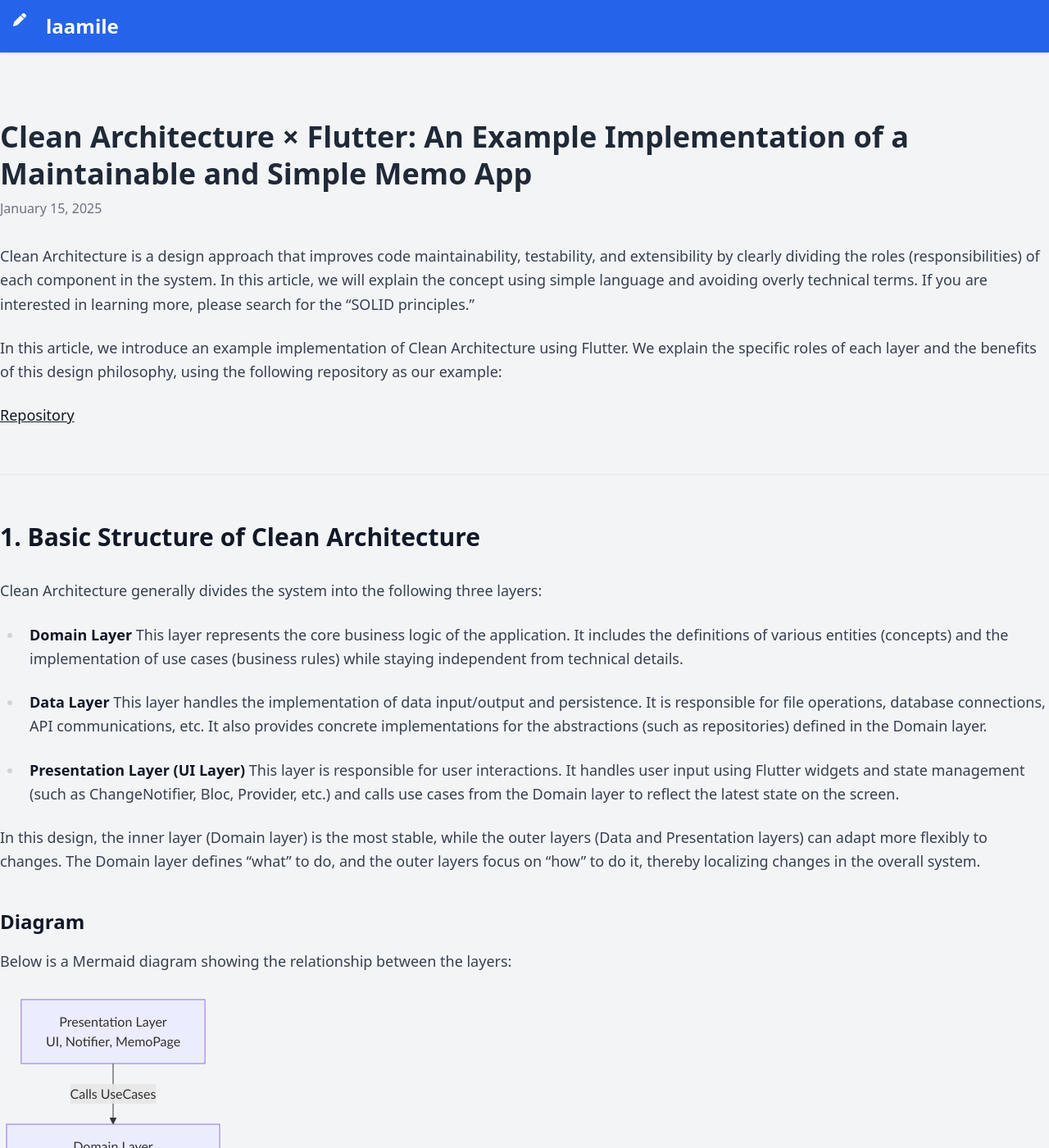
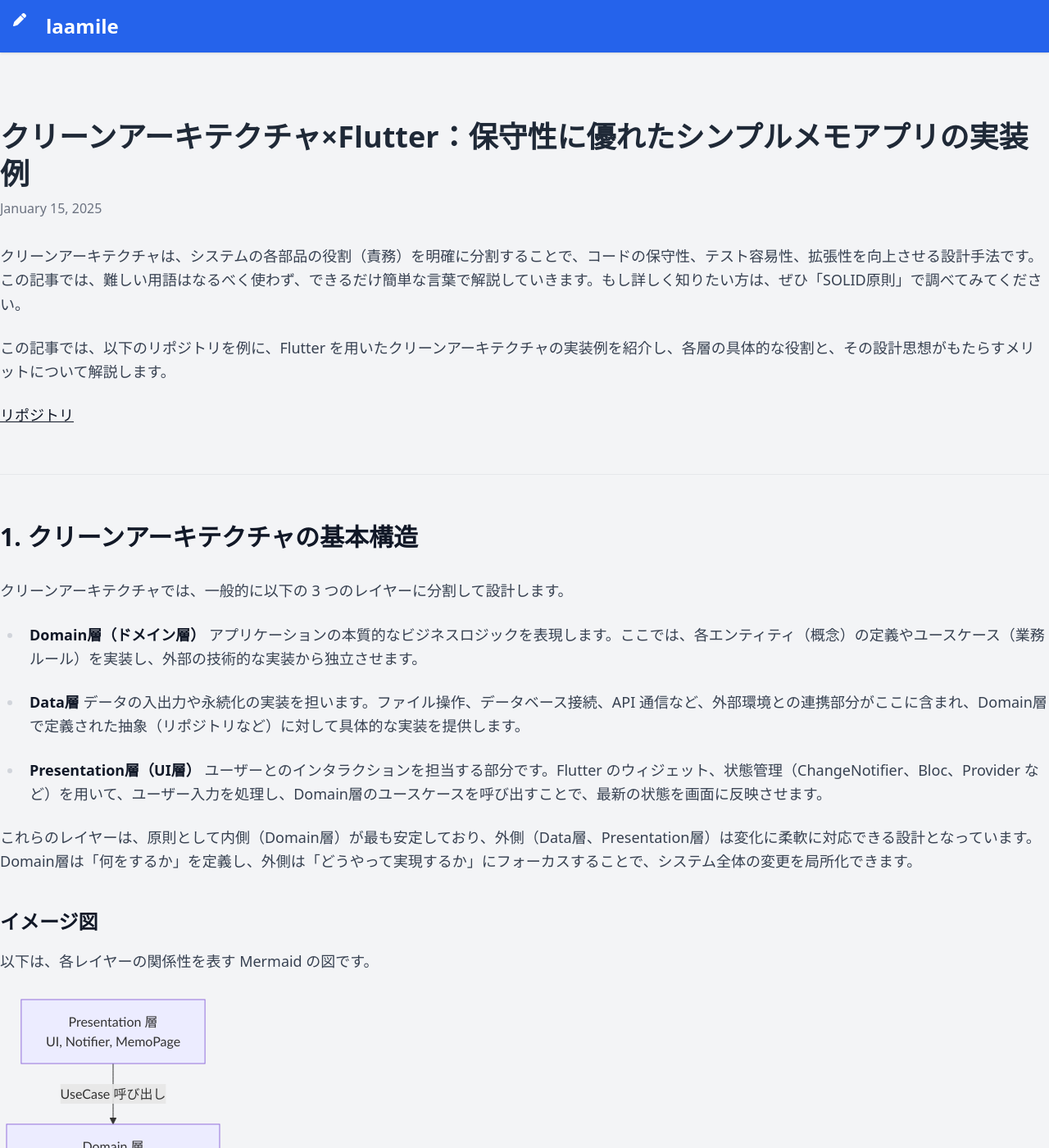
Before and after one commit to ishii-kanade/ishii-kanade.github.io, a Jekyll site: the page built from _posts/2025-01-19-flutter-clean-architecture.markdown, in a window 1280 px wide and 1400 px high. Shown: the whole window at 82% size. Built offline with Jekyll 4.4.1, drawn with Linux system fonts in a browser that asks for light colours; comment, search, counter and statistics services are not loaded; some of the changed text lies outside the part shown.

Commit message:
Update 2025-01-19-flutter-clean-architecture.markdown

````diff
--- a/_posts/2025-01-19-flutter-clean-architecture.markdown
+++ b/_posts/2025-01-19-flutter-clean-architecture.markdown
@@ -1,86 +1,84 @@
+---
+layout: post
+title: "クリーンアーキテクチャ×Flutter：保守性に優れたシンプルメモアプリの実装例"
+date: 2025-01-15
+categories: blog
 ---
 
-layout: post
-title: "Clean Architecture × Flutter: An Example Implementation of a Maintainable and Simple Memo App"
-date: 2025-01-15
-categories: blog
+クリーンアーキテクチャは、システムの各部品の役割（責務）を明確に分割することで、コードの保守性、テスト容易性、拡張性を向上させる設計手法です。この記事では、難しい用語はなるべく使わず、できるだけ簡単な言葉で解説していきます。もし詳しく知りたい方は、ぜひ「SOLID原則」で調べてみてください。
+
+この記事では、以下のリポジトリを例に、Flutter を用いたクリーンアーキテクチャの実装例を紹介し、各層の具体的な役割と、その設計思想がもたらすメリットについて解説します。
+
+[リポジトリ](https://github.com/ishii-kanade/memoapp)
 
 ---
 
-Clean Architecture is a design approach that improves code maintainability, testability, and extensibility by clearly dividing the roles (responsibilities) of each component in the system. In this article, we will explain the concept using simple language and avoiding overly technical terms. If you are interested in learning more, please search for the "SOLID principles."
+## 1. クリーンアーキテクチャの基本構造
 
-In this article, we introduce an example implementation of Clean Architecture using Flutter. We explain the specific roles of each layer and the benefits of this design philosophy, using the following repository as our example:
+クリーンアーキテクチャでは、一般的に以下の 3 つのレイヤーに分割して設計します。
 
-[Repository](https://github.com/ishii-kanade/memoapp)
+- **Domain層（ドメイン層）**
+  アプリケーションの本質的なビジネスロジックを表現します。ここでは、各エンティティ（概念）の定義やユースケース（業務ルール）を実装し、外部の技術的な実装から独立させます。
 
----
+- **Data層**
+  データの入出力や永続化の実装を担います。ファイル操作、データベース接続、API 通信など、外部環境との連携部分がここに含まれ、Domain層で定義された抽象（リポジトリなど）に対して具体的な実装を提供します。
 
-## 1. Basic Structure of Clean Architecture
+- **Presentation層（UI層）**
+  ユーザーとのインタラクションを担当する部分です。Flutter のウィジェット、状態管理（ChangeNotifier、Bloc、Provider など）を用いて、ユーザー入力を処理し、Domain層のユースケースを呼び出すことで、最新の状態を画面に反映させます。
 
-Clean Architecture generally divides the system into the following three layers:
+これらのレイヤーは、原則として内側（Domain層）が最も安定しており、外側（Data層、Presentation層）は変化に柔軟に対応できる設計となっています。Domain層は「何をするか」を定義し、外側は「どうやって実現するか」にフォーカスすることで、システム全体の変更を局所化できます。
 
-- **Domain Layer**
-  This layer represents the core business logic of the application. It includes the definitions of various entities (concepts) and the implementation of use cases (business rules) while staying independent from technical details.
+### イメージ図
 
-- **Data Layer**
-  This layer handles the implementation of data input/output and persistence. It is responsible for file operations, database connections, API communications, etc. It also provides concrete implementations for the abstractions (such as repositories) defined in the Domain layer.
-
-- **Presentation Layer (UI Layer)**
-  This layer is responsible for user interactions. It handles user input using Flutter widgets and state management (such as ChangeNotifier, Bloc, Provider, etc.) and calls use cases from the Domain layer to reflect the latest state on the screen.
-
-In this design, the inner layer (Domain layer) is the most stable, while the outer layers (Data and Presentation layers) can adapt more flexibly to changes. The Domain layer defines "what" to do, and the outer layers focus on "how" to do it, thereby localizing changes in the overall system.
-
-### Diagram
-
-Below is a Mermaid diagram showing the relationship between the layers:
+以下は、各レイヤーの関係性を表す Mermaid の図です。
 
 <div class="mermaid">
     graph TD
-        A[Presentation Layer<br/>UI, Notifier, MemoPage]
-        B[Domain Layer<br/>MemoEntity, UseCases, Repository Abstraction]
-        C[Data Layer<br/>MemoModel, DataSource, Repository Concrete Implementation]
+        A[Presentation 層<br/>UI, Notifier, MemoPage]
+        B[Domain 層<br/>MemoEntity, UseCases, リポジトリの抽象]
+        C[Data 層<br/>MemoModel, DataSource, Repository の具象実装]
 
-        A -->|Calls UseCases| B
-        B -->|Abstract Repository| C
+        A -->|UseCase 呼び出し| B
+        B -->|抽象化されたリポジトリ| C
 </div>
 
 ---
 
-### An Analogy: Clean Architecture as Movie Production
+### クリーンアーキテクチャを映画制作に例える
 
-To make it easier to understand, imagine Clean Architecture in the context of movie production, where each layer’s role is clearly defined, thereby enhancing overall quality and maintainability. Consider the following analogy:
+クリーンアーキテクチャを映画制作に例えると、各層の役割が明確に分割され、全体の品質や保守性が向上している様子がイメージしやすくなります。以下のように考えてみてください。
 
-- **Domain Layer (Screenwriter and Director)**
-  - **Role:** The screenwriter and director decide the core story, theme, and characters of the movie. They focus on "what" the movie will convey without worrying about the sets or special effects.
-  - **Correspondence:** The Domain layer defines the business logic and rules of the app (for example, creating, editing, and deleting memos). It specifies "what" to do, independent of "how" it is implemented later.
+- **Domain層（シナリオライターと監督）**
+  - **役割:** 映画の核となるストーリーやテーマ、キャラクターの本質などを決めるのはシナリオライターや監督です。彼らは映画の「何を伝えるか」というビジョンに集中し、どのようなセットや特殊効果を使うかなどは意識しません。
+  - **対応例:** Domain層は、アプリの本質的なビジネスロジックやルール（例えば、メモの作成、編集、削除など）を定義します。ここでは「何をするか」が決まっており、そのルールは後でどのように実現されるかには依存しません。
 
-- **Data Layer (Art and Special Effects Team)**
-  - **Role:** The art and special effects teams are responsible for creating the sets and special effects that bring the director’s vision to life. They focus on the practical aspects of how to realize the story.
-  - **Correspondence:** The Data layer implements the concrete data operations (such as file I/O, JSON conversion, database access, or API communication) based on the instructions coming from the Domain layer. It also handles interactions with external systems.
+- **Data層（美術や特殊効果チーム）**
+  - **役割:** 映画で使われるセットや特殊効果、実際の撮影技術を担当するのが美術や特殊効果のチームです。彼らはシナリオライターや監督のビジョンに沿って、具体的な映像を作り上げます。
+  - **対応例:** Data層は、Domain層の指示（つまり、どのようなデータ操作が必要か）に基づいて、実際のデータの読み書きや変換、API 通信などの具体的な技術的実装を行います。ここでは外部システムとの連携も担います。
 
-- **Presentation Layer (Actors and Stage Crew)**
-  - **Role:** Actors and the stage crew directly communicate the story to the audience. They perform based on the script, ensuring that the audience can follow the narrative.
-  - **Correspondence:** The Presentation layer handles direct interactions with the user. It uses Flutter widgets and state management to capture user input and call the Domain layer’s use cases, updating the screen to reflect the latest state.
+- **Presentation層（俳優と演出スタッフ）**
+  - **役割:** 俳優や演出スタッフは、観客に物語を伝える最前線の存在です。シナリオに基づいて演技をし、観客がストーリーを理解しやすいように演出を行います。
+  - **対応例:** Presentation層は、ユーザーと直接対話する部分です。Flutter のウィジェットや状態管理を用いて、ユーザー入力を受け、Domain層のユースケースを呼び出すことでデータを画面に反映します。
 
 ---
 
-## 2. Examples of Each Layer in the Memo App
+## 2. メモアプリの各レイヤーの具体例
 
-Below, we explain the specific roles and implementation examples for each layer.
+ここでは、各層ごとの具体的な役割と実装例を詳しく説明します。
 
-### 2.1 Domain Layer
+### 2.1 Domain層
 
-#### Role
+#### 役割
 
-- This layer defines the business rules of the application—that is, what the app is supposed to do. It delegates the "how" part to other layers, making overall system management easier.
-- It captures the fundamental operations of a memo app, such as creating, editing, and pinning memos.
-- By remaining independent of technical implementations (UI, data persistence, etc.), it provides a design that is resilient to future changes.
+- アプリケーションのビジネスルール、つまり「何をするか」を定義する層です。「どうやるか」は他の層に任せるため、システム全体が管理しやすくなります。
+- この層は、ユーザーがメモアプリで行う「メモの記録」「編集」「ピン留め」などの基本操作のルールを表現します。
+- 技術的な実装（UI やデータ保存方法）から独立しているため、将来的な変更に強い設計です。
 
-#### Implementation Examples
+#### 実装例
 
 - **MemoEntity**
 
-  In the Domain layer, `MemoEntity` represents the concept of a memo. It is defined as the basic model used throughout the application’s business logic.
+  Domain層で「メモ」という概念を表現するクラスです。アプリ全体のビジネスロジックで利用する基本モデルとして定義されます。
 
   ```dart
   // domain/entities/memo_entity.dart
@@ -95,9 +93,9 @@ Below, we explain the specific roles and implementation examples for each layer.
   }
   ```
 
-- **Use Cases (GetMemos, SaveMemos)**
+- **ユースケース（GetMemos, SaveMemos）**
 
-  Each use case encapsulates a specific business process. For example, the use case for retrieving a list of memos (`GetMemos`) is implemented as follows:
+  各ユースケースは、業務処理をカプセル化したクラスです。例えば、「メモ一覧の取得」を担当する `GetMemos` の実装例は以下の通りです。
 
   ```dart
   // domain/usecases/get_memos.dart
@@ -115,11 +113,11 @@ Below, we explain the specific roles and implementation examples for each layer.
   }
   ```
 
-  Similarly, `SaveMemos` would use `MemoRepository` to implement memo saving.
+  ※SaveMemosも同様に、`MemoRepository` を利用して実装します。
 
-- **Dependency Inversion (Abstraction)**
+- **依存関係の逆転（Dependency Inversion）の抽象**
 
-  In the Domain layer, we define the repository interface as an abstraction for data retrieval and storage. This way, the business logic depends only on the abstraction rather than the concrete implementation.
+  Domain層では、データ取得・保存のための抽象としてリポジトリのインターフェースを定義します。これにより、ビジネスロジックは具体的なデータソースの実装に依存せず、抽象に対してのみ依存します。
 
   ```dart
   // domain/repositories/memo_repository.dart
@@ -131,20 +129,20 @@ Below, we explain the specific roles and implementation examples for each layer.
   }
   ```
 
-  This design ensures that the use cases work solely based on the contract defined by the interface, independent of the Data layer's concrete implementations.
+  このように定義することで、ユースケースはリポジトリの具象実装（後述する Data層側の実装）に依存せず、インターフェースが提供する契約内容だけで動作するようになります。
 
-### 2.2 Data Layer
+### 2.2 Data層
 
-#### Role
+#### 役割
 
-- The Data layer provides concrete implementations of data operations (such as file I/O, JSON conversion, and API communication) according to the abstractions defined in the Domain layer.
-- By consolidating the implementation in the Data layer, the Domain layer remains unaffected by changes to technical details.
+- Domain層の抽象に対して、具体的なデータ操作（ファイル読み書き、JSON変換、データベース接続、API 通信など）を実装します。
+- Data層に実装を集約することで、Domain層は技術的な変更に左右されず、ビジネスロジックのみに集中できます。
 
-#### Key Implementation Examples
+#### 主な実装例
 
 - **MemoLocalDataSourceImpl**
 
-  This is an example of an implementation that reads and writes JSON files from local storage.
+  ローカルストレージでファイルから JSON を読み書きする実装例です。
 
   ```dart
   // data/datasources/memo_local_data_source_impl.dart
@@ -173,7 +171,7 @@ Below, we explain the specific roles and implementation examples for each layer.
           return jsonList.cast<Map<String, dynamic>>();
         }
       } catch (e) {
-        // Implement appropriate error handling
+        // 適切なエラーハンドリングを実装
       }
       return [];
     }
@@ -193,7 +191,7 @@ Below, we explain the specific roles and implementation examples for each layer.
 
 - **MemoModel**
 
-  In the Data layer, the DTO (Data Transfer Object) called `MemoModel` is responsible for converting between JSON and the Domain layer’s `MemoEntity`. It extends `MemoEntity` and simplifies the conversion process with external data.
+  Data層における DTO（Data Transfer Object）として JSON との変換を担当します。Domain層の `MemoEntity` を継承し、外部データとの相互変換を簡単に行います。
 
   ```dart
   // data/models/memo_model.dart
@@ -223,7 +221,7 @@ Below, we explain the specific roles and implementation examples for each layer.
 
 - **MemoRepositoryImpl**
 
-  This concrete implementation of the `MemoRepository` interface (defined in the Domain layer) retrieves data from the Data layer’s data sources, converts it into Domain entities, and vice versa for saving data.
+  Domain層で定義した `MemoRepository` インターフェースの具体的実装です。Data層のデータソースからデータを取得し、Domain層のエンティティに変換して返します。また、データ保存も同様に行います。
 
   ```dart
   // data/repositories/memo_repository_impl.dart
@@ -255,13 +253,15 @@ Below, we explain the specific roles and implementation examples for each layer.
   }
   ```
 
-### 2.3 A Concrete Example of Dependency Inversion
+### 2.3 依存関係の逆転の具体例
 
-Since the Domain layer depends only on the abstraction (i.e., the repository interface) and not on the concrete implementations in the Data layer, it is possible to change the data source (for example, from a local file to a cloud service) without modifying the Domain layer or the use cases. Here’s how the dependency inversion works:
+Domain層はリポジトリの抽象（インターフェース）に依存するため、Data層の具象実装に直接依存しません。これにより、たとえばデータの保存先をローカルファイルからクラウドサービスに変更する場合でも、Domain層やユースケースの変更を最小限に抑えることができます。
 
-1. **Abstraction in the Domain Layer**
+以下は、依存関係の逆転がどのように動作しているかの例です。
 
-   As shown earlier, the Domain layer defines `MemoRepository` as follows:
+1. **Domain層の抽象**
+
+   すでに示した通り、Domain層では以下のように `MemoRepository` を定義しています。
 
    ```dart
    // domain/repositories/memo_repository.dart
@@ -273,9 +273,9 @@ Since the Domain layer depends only on the abstraction (i.e., the repository int
    }
    ```
 
-2. **Use Case Dependency**
+2. **ユースケースの依存関係**
 
-   The use cases rely on this abstraction, so they can operate without knowing the concrete implementation.
+   ユースケースはこの抽象に依存しているため、具体的な実装を知らなくても利用できます。
 
    ```dart
    // domain/usecases/get_memos.dart
@@ -293,9 +293,9 @@ Since the Domain layer depends only on the abstraction (i.e., the repository int
    }
    ```
 
-3. **Concrete Implementation in the Data Layer**
+3. **Data層の具象実装**
 
-   The Data layer implements the interface using `MemoRepositoryImpl`, which handles the actual data operations. Because the use cases interact with the interface, replacing the implementation is seamless.
+   Data層では、`MemoRepositoryImpl` が `MemoRepository` を実装しており、実際のデータ操作を担当します。ユースケースからはインターフェースとして扱われるため、差し替えが容易です。
 
    ```dart
    // data/repositories/memo_repository_impl.dart
@@ -327,9 +327,9 @@ Since the Domain layer depends only on the abstraction (i.e., the repository int
    }
    ```
 
-4. **Dependency Injection in the Presentation Layer**
+4. **Presentation層での依存性注入**
 
-   In the Presentation layer, the use cases are accessed through dependency injection. For example, the following `MemoNotifier` makes use of the use cases:
+   Presentation層は、ユースケースを通して Domain層にアクセスします。たとえば、以下のように `MemoNotifier` でユースケースを利用します。
 
    ```dart
    // presentation/notifiers/memo_notifier.dart
@@ -360,24 +360,24 @@ Since the Domain layer depends only on the abstraction (i.e., the repository int
        notifyListeners();
      }
 
-     // Additional methods like updateMemo, deleteMemo, togglePin can be added
+     // updateMemo, deleteMemo, togglePin などの追加処理
    }
    ```
 
-With this approach, the Domain layer depends only on the repository abstraction, so even if the concrete implementation in the Data layer changes, the business logic and UI (Presentation layer) remain unaffected. This also allows for easily swapping in a mock repository during testing.
+このように、Domain層が抽象（インターフェース）のみを知ることで、Data層の具体的な実装が後から変更されても、ユースケースや UI に影響を及ぼさずにシステムの保守性が向上します。また、テスト時にモックのリポジトリを差し替えるなど、柔軟な設計が実現できます。
 
-### 2.4 Presentation Layer
+### 2.4 Presentation層
 
-#### Role
+#### 役割
 
-- The Presentation layer handles user interactions. It uses Flutter widgets and state management (Notifier, Bloc, Provider, etc.) to capture user input and call the Domain layer’s use cases.
-- Since the business logic is encapsulated in the Domain layer, changes to the UI are localized, making maintenance easier.
+- ユーザーとのインタラクションを処理する層です。Flutter のウィジェットや状態管理（Notifier、Bloc、Provider など）を用いて、ユーザー入力を受け付け、Domain層のユースケースを呼び出します。
+- UI の変更があっても、ビジネスロジック自体は Domain層に集約されているため、改修の範囲が局所化されます。
 
-#### Key Implementation Examples
+#### 主な実装例
 
 - **MemoNotifier**
 
-  This class manages the state in response to user actions. For example, when a user adds a new memo, it calls the Domain layer’s use case to update the state.
+  ユーザー操作に応じた状態管理を行うクラスです。例えば、ユーザーが新しいメモを追加したとき、Domain層のユースケースを呼び出して状態を更新します。
 
   ```dart
   // presentation/notifiers/memo_notifier.dart
@@ -408,36 +408,37 @@ With this approach, the Domain layer depends only on the repository abstraction,
       notifyListeners();
     }
 
-    // Additional methods like updateMemo, deleteMemo, togglePin can be added
+    // updateMemo, deleteMemo, togglePin などのメソッドも追加可能
   }
   ```
 
-- **Flutter Widget (MemoPage)**
+- **Flutter Widget（MemoPage）**
 
-  This widget is responsible for building the actual UI. It combines text input, buttons, and lists to display the memos based on the state provided by the `MemoNotifier`. For detailed code examples, please refer to [memo_page.dart](https://github.com/ishii-kanade/memoapp/blob/main/lib/presentation/pages/memo_page.dart).
+  実際の画面表示を担当するウィジェットです。テキスト入力、ボタン、リスト表示などを組み合わせ、`MemoNotifier` から最新状態を受け取りユーザーの操作をトリガーします。
+  詳細なコード例は [memo_page.dart](https://github.com/ishii-kanade/memoapp/blob/main/lib/presentation/pages/memo_page.dart) を参照してください。
 
 ---
 
-## 3. Summary
+## 3. まとめ
 
-Using the example of the memo app, we have covered the following key points:
+今回のメモアプリの例を通じて、以下のポイントを確認しました。
 
-- **Domain Layer**
-  - Defines the essential concepts (such as `MemoEntity`) and business logic (use cases like `GetMemos` and `SaveMemos`), keeping it independent from technical implementations.
-  - Due to dependency inversion (relying only on the repository abstraction), changes in the Data layer do not affect the business logic.
+- **Domain層**
+  - アプリの本質的な概念（MemoEntity）やビジネスロジック（ユースケース：GetMemos, SaveMemos）を定義し、技術的な実装から独立。
+  - 依存関係の逆転により、抽象（リポジトリインターフェース）のみを利用するため、Data層の変更がビジネスロジックに影響を与えない。
 
-- **Data Layer**
-  - Handles concrete implementations like JSON conversion and file I/O, providing implementations for the abstractions defined in the Domain layer.
-  - Even if the implementation changes, the impact on the Domain and Presentation layers remains minimal.
+- **Data層**
+  - JSON変換、ファイル入出力など具体的な実装を担当し、Domain層で定義した抽象に対する実装を提供。
+  - 実装が変更されても、Domain層および Presentation層への影響を最小限に抑える設計となっている。
 
-- **Presentation Layer**
-  - Responsible for building the UI and managing state. It triggers Domain layer use cases based on user input to always reflect the latest state on the screen.
-  - Dependency injection of use cases makes testing and implementation swapping easier.
+- **Presentation層**
+  - UI の構築と状態管理を担当。ユーザーの入力を Domain層のユースケースに橋渡しし、常に最新の状態を画面に反映する。
+  - ユースケースを通じた依存注入により、テストや実装差し替えが容易になっている。
 
-- **Dependency Inversion**
-  - The Domain layer depends only on abstractions (repository interfaces), not on the concrete implementations of the Data or Presentation layers.
-  - This allows for easy substitution of implementations (e.g., swapping in a mock repository for testing or replacing a local storage with a cloud service), enhancing the overall maintainability and extensibility of the system.
+- **依存関係の逆転**
+  - Domain層は、外部の具体的な実装（Data層や Presentation層）に依存せず、あくまで抽象（リポジトリインターフェース）にのみ依存する設計を採用。
+  - この結果、テスト時にモックの実装を差し替えたり、機能拡張やデータソースの変更が容易になり、システム全体の保守性、拡張性が向上します。
 
 ---
 
-By adopting Clean Architecture, your application is divided into well-defined layers that can adapt flexibly to future changes. In particular, the dependency inversion pattern enables the Domain layer to focus solely on business logic while allowing the Data and Presentation layers to be easily exchanged. We hope that this article serves as a helpful example for both practical implementation and learning about maintainable app design.
+クリーンアーキテクチャを採用することで、アプリケーションが各層に明確に分割され、将来的な変更にも柔軟に対応できる設計となります。特に依存関係の逆転の仕組みを利用することで、Domain層はビジネスロジックに専念でき、Data層や Presentation層の具体的な実装を簡単に入れ替えることが可能です。この記事が、シンプルなメモアプリの実装例として、実務や学習の参考になれば幸いです。
````
